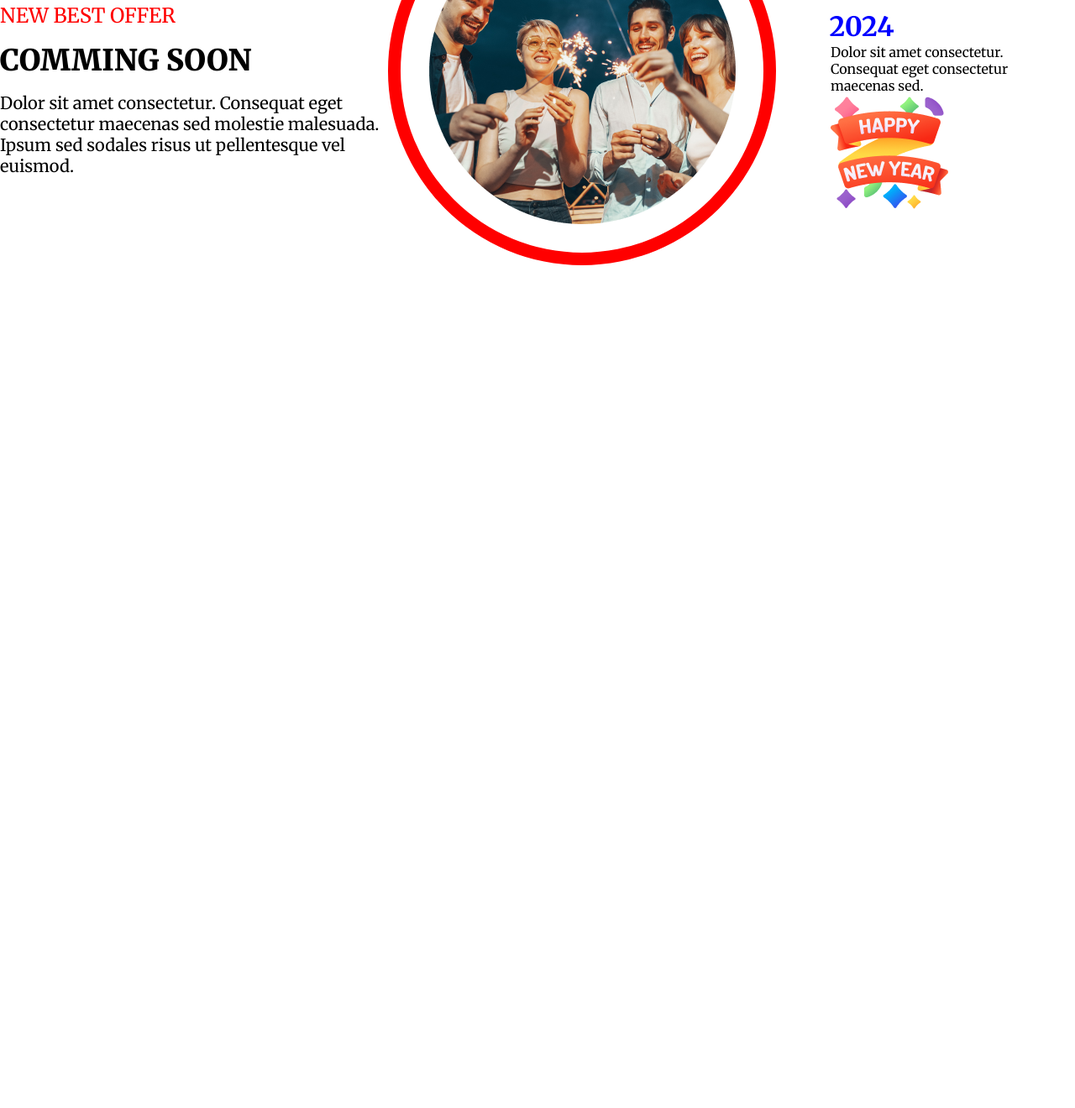
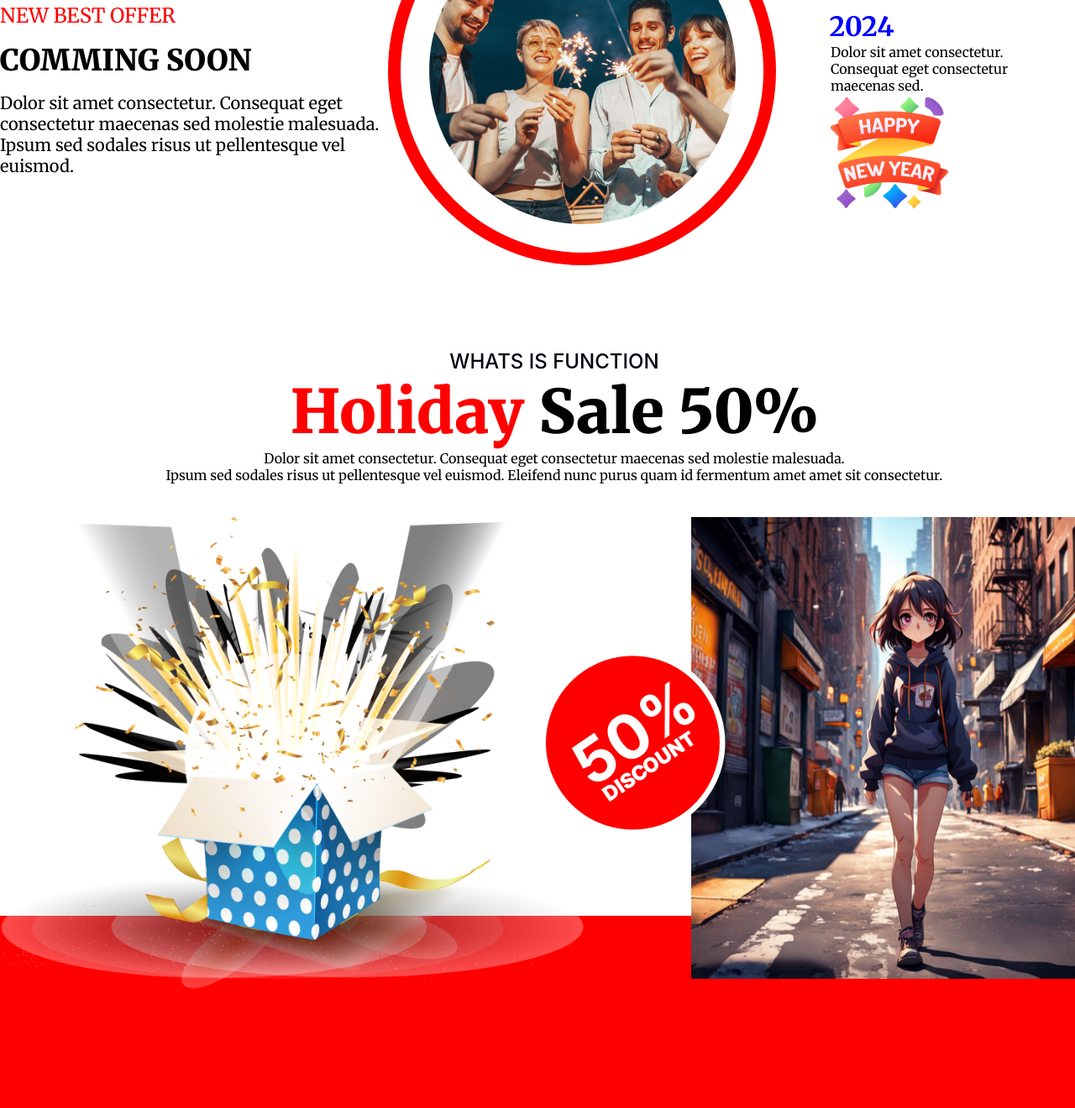
Before and after one commit to ahnoorwd/new-year2024, a plain HTML site: page index.html in a window 1280 px wide. Shown: the part 2835-4155 px from the top of the page at 84% size. Before the commit the page ends 3222 px from the top, so only its background shows below. Drawn offline with Linux system fonts and the light colour scheme.

Commit message:
holiday section

```diff
--- a/images/styles/style.css
+++ b/images/styles/style.css
@@ -289,18 +289,7 @@ margin: 0 auto;
   margin-bottom: 5rem;
 
 }
-.image-of-offer-right-side{
-    /* Group 94 */
-/* position: absolute; */
-/* Vector */
-/* position: absolute; */
-/* width: 12.86px; */
-  /* height: 17.18px;  */
-/* margin-left:2rem; */
-/* right: -25.5%;  */
-/* top: 145.1%; */
-/* bottom: -132.84%; */
-}
+
 .nbf{
     color: rgb(255, 0, 0);
     font-size: 24px;
@@ -321,3 +310,83 @@ margin: 0 auto;
 
 }
 /* offer section ends here */
+/* holiday section stars from here */
+.holiday-section{
+    width: 1320px;
+    height: 900.07px;
+    /* border: 2px solid red; */
+    margin: 0 auto;
+    margin-top: 100px;
+    position: relative;
+
+}
+.holiday-sale{
+    width: 1068px;
+    height: 200px;
+    /* border: 2px solid red; */
+    display: flex;
+    justify-content: center;
+    align-items: center;
+    flex-direction: column;
+    margin: 0 auto;
+}
+.holiday-desc{
+   width: 1068px;
+   height: 96px;
+   left: 266px;
+   right: -266px;
+   top: 3765px;
+   bottom: -3601px;
+   text-align: center;
+}
+.holiday-sale h4{
+color: rgb(7, 2, 17);
+font-family: Inter;
+font-size: 24px;
+font-weight: 500;
+line-height: 29px;
+letter-spacing: 0%;
+text-align: left;
+}
+.holiday-sale h2{
+
+font-size: 72px;
+font-weight: 900;
+line-height: 91px;
+letter-spacing: 0%;
+text-align: center;
+}
+.holiday{
+    color: red;
+}
+.solid-color-section{
+    width: 1320px;
+    height: 229px;
+    background-color: red;
+    position: absolute;
+    top: 75%;
+
+}
+.gift-image{
+    width: 674.82px;
+    height: 577.96px;
+    /* border: 2px solid green; */
+    position: absolute;
+    z-index: 1;
+    display: flex;
+}
+.india{
+    height: 550px;
+    width: 500px;
+    position: absolute;
+    z-index: 1;
+    margin-left: 8rem;
+}
+.discount-logo{
+    z-index: 1;
+    position: absolute;
+    left: 600px;
+    top: 20%;
+
+}
+/* holiday section  ends here */
--- a/index.html
+++ b/index.html
@@ -77,6 +77,30 @@
 
         </section>
          <!-- offer seection ends from here  -->
+          <!-- holiday section stars here -->
+          <section class="holiday-section">
+
+                <div class="holiday-sale">
+                <h4>WHATS IS FUNCTION</h4>
+                <h2> <span class="holiday">Holiday</span> Sale 50%</h2>
+                <p class="holiday-desc">Dolor sit amet consectetur. Consequat eget consectetur maecenas sed molestie malesuada. <br> Ipsum sed sodales risus ut pellentesque vel euismod. Eleifend nunc purus quam id fermentum amet amet sit consectetur.
+                </p>
+                </div>
+                <div class="solid-color-section">
+
+                </div>
+                <div class="gift-image">
+                    <img src="/images/Group 75.png" alt="">
+                    <div class="girl-image">
+                        <img src="images/cartoon.jpeg" class="india" alt="">
+                    </div>
+                    <div class="discount-logo">
+                        <img src="images/Group 44.png" alt="">
+                    </div>
+                </div>
+
+          </section>
+          <!-- holiday section ends here -->
 
 
     </main>
```
Also changed, not shown: images/644ll.jpeg (added), images/cartoon.jpeg (added), images/pexels-photo-1376040.jpeg (added), images/stylish-blonde-teenage-girl-1516-260nw-1927955057.webp (added).
